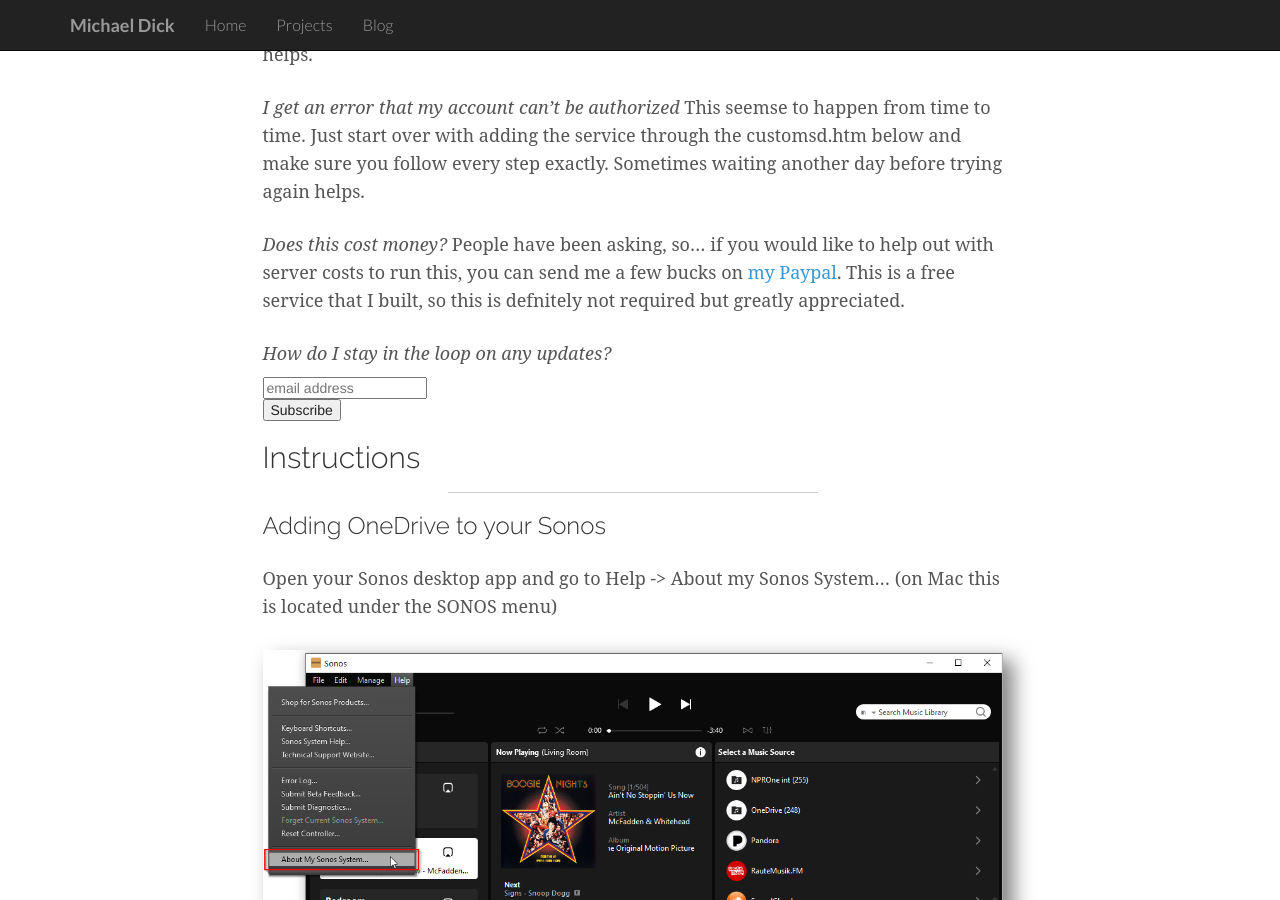
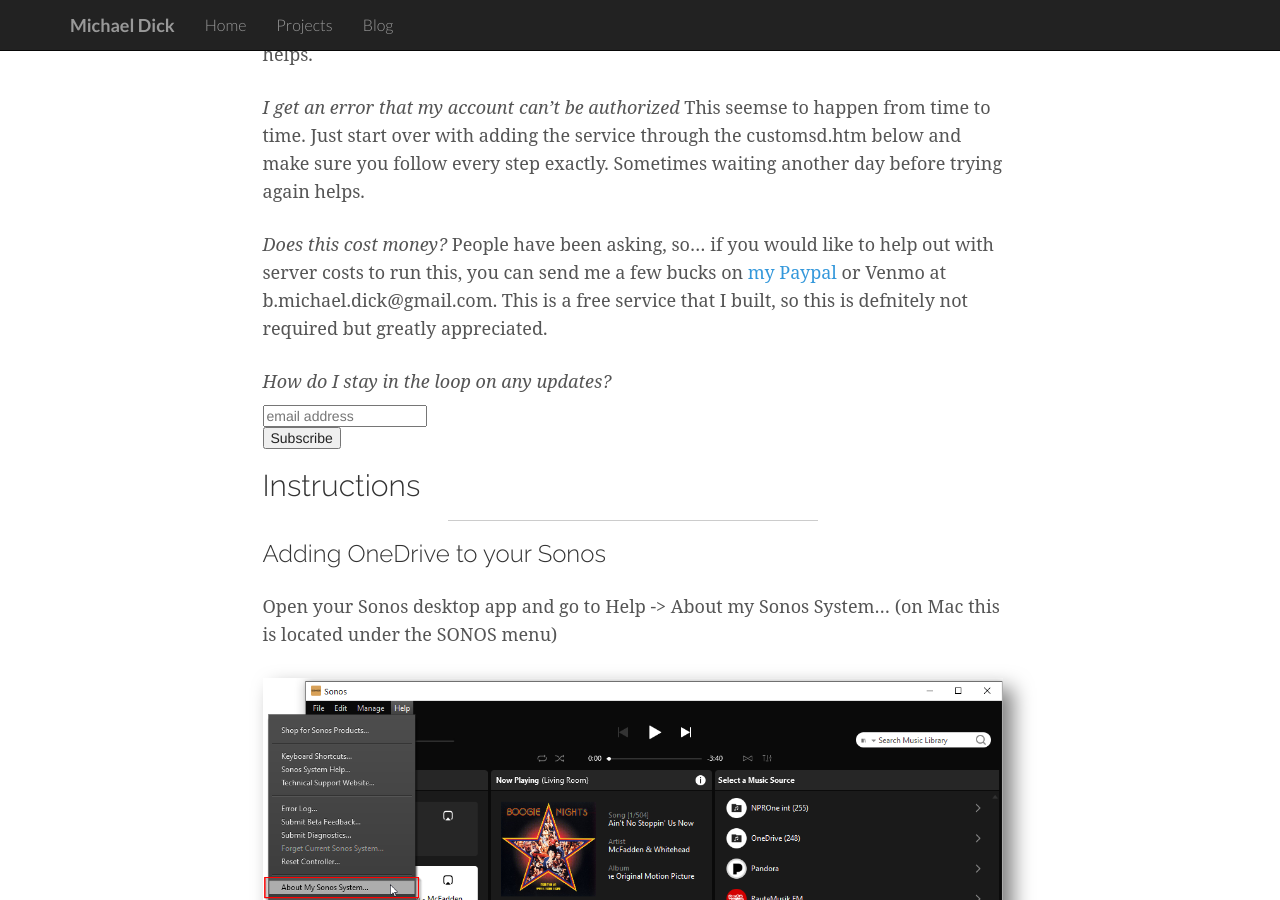
Before and after one commit to bertique/bertique.github.io, a Jekyll site: the page built from sonosonedrive.md, in a window 1280 px wide and 900 px high, scrolled down 596 px. Built offline with Jekyll 4.4.1, drawn with Linux system fonts in a browser that asks for light colours; comment, search, counter and statistics services are not loaded.

Commit message:
Update sonosonedrive.md

```diff
--- a/sonosonedrive.md
+++ b/sonosonedrive.md
@@ -27,7 +27,7 @@
 This seemse to happen from time to time. Just start over with adding the service through the customsd.htm below and make sure you follow every step exactly. Sometimes waiting another day before trying again helps.
 
 ***Does this cost money?***
-People have been asking, so... if you would like to help out with server costs to run this, you can send me a few bucks on [my Paypal](https://paypal.me/michaeldick99){:target="_blank"}. This is a free service that I built, so this is defnitely not required but greatly appreciated.
+People have been asking, so... if you would like to help out with server costs to run this, you can send me a few bucks on [my Paypal](https://paypal.me/michaeldick99){:target="_blank"} or Venmo at b.michael.dick@gmail.com. This is a free service that I built, so this is defnitely not required but greatly appreciated.
 
 ***How do I stay in the loop on any updates?***
 
```
